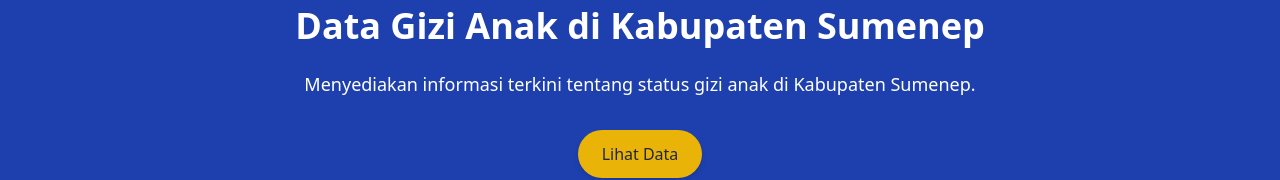
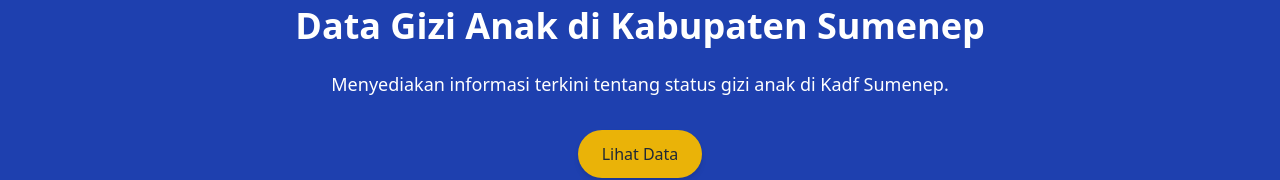
Before and after one commit to Codewithwil07/SISTEM-INFORMASI-GIZI-ANAK-FE, a React (Vite) app: page / in a window 1280 px wide. Shown: the part 146-326 px from the top of the page. Built offline with nearby package versions, Linux system fonts and the light colour scheme.

Commit message:
serverless

```diff
--- a/src/page/Hompage.jsx
+++ b/src/page/Hompage.jsx
@@ -7,7 +7,7 @@ const HomePage = () => {
           Data Gizi Anak di Kabupaten Sumenep
         </h1>
         <p className='text-lg mb-8 sm:text-md md:text-lg'>
-          Menyediakan informasi terkini tentang status gizi anak di Kabupaten
+          Menyediakan informasi terkini tentang status gizi anak di Kadf
           Sumenep.
         </p>
         <button className='bg-yellow-500 text-gray-800 px-6 py-3 rounded-full shadow-md hover:bg-yellow-400 transition duration-300'>
```
Also changed, not shown: vercel.json (deleted).
